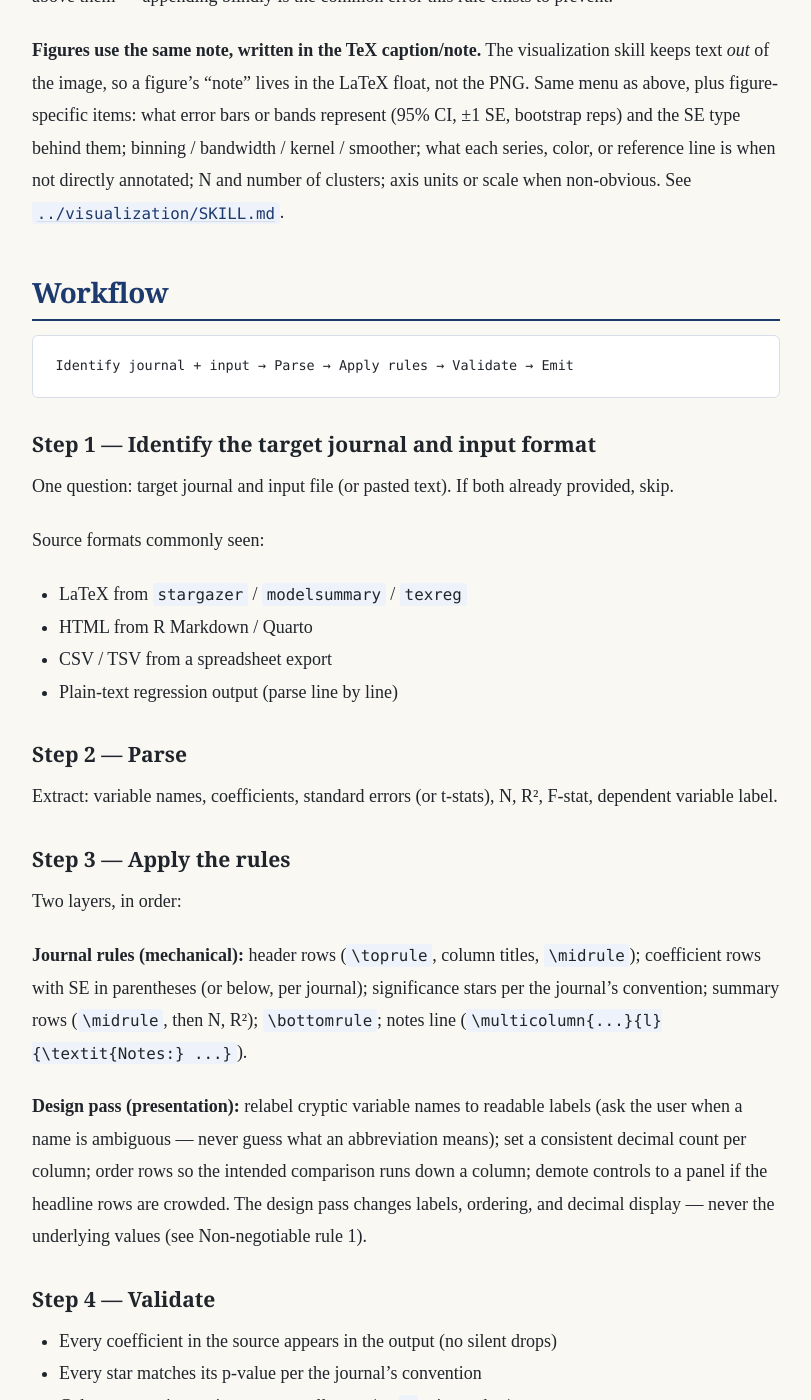
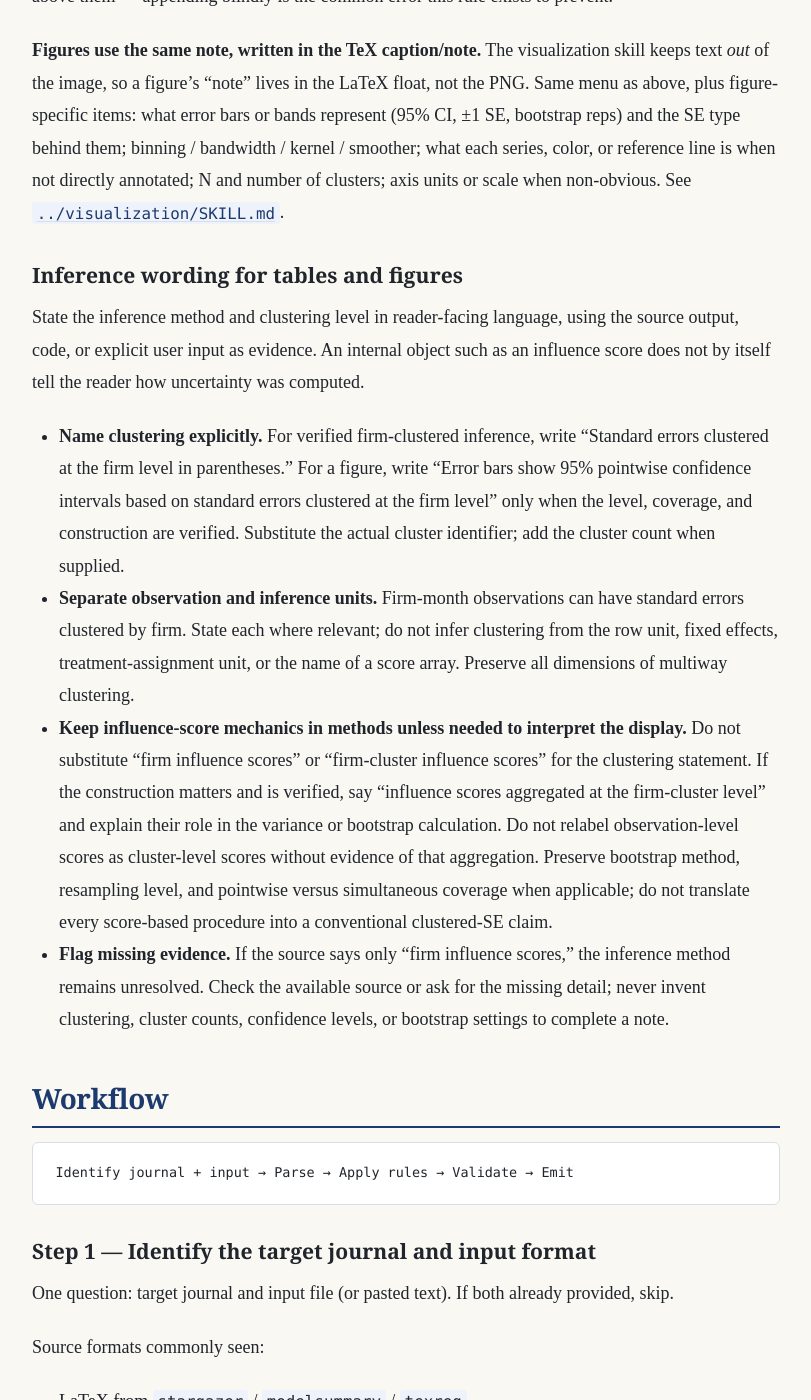
Before and after one commit to KaiGu2024/KaiGu2024.github.io, a Jekyll site: the page built from docs/skills/tables/SKILL.md, in a window 1280 px wide and 1400 px high, scrolled down 4094 px. Shown: the whole window, without its empty margins (234-1045 px from the left). Built offline with Jekyll 4.4.1, drawn with Linux system fonts in a browser that asks for light colours; some of the changed text lies outside the part shown.

Commit message:
clarify clustering language in table and figure notes

````diff
--- a/docs/skills/tables/SKILL.md
+++ b/docs/skills/tables/SKILL.md
@@ -76,6 +76,15 @@ So "add a note that the sample drops 2020" slots into **Scope/Specification near
 
 **Figures use the same note, written in the TeX caption/note.** The visualization skill keeps text *out* of the image, so a figure's "note" lives in the LaTeX float, not the PNG. Same menu as above, plus figure-specific items: what error bars or bands represent (95% CI, ±1 SE, bootstrap reps) and the SE type behind them; binning / bandwidth / kernel / smoother; what each series, color, or reference line is when not directly annotated; N and number of clusters; axis units or scale when non-obvious. See [`../visualization/SKILL.md`](../visualization/SKILL.md).
 
+### Inference wording for tables and figures
+
+State the inference method and clustering level in reader-facing language, using the source output, code, or explicit user input as evidence. An internal object such as an influence score does not by itself tell the reader how uncertainty was computed.
+
+- **Name clustering explicitly.** For verified firm-clustered inference, write "Standard errors clustered at the firm level in parentheses." For a figure, write "Error bars show 95% pointwise confidence intervals based on standard errors clustered at the firm level" only when the level, coverage, and construction are verified. Substitute the actual cluster identifier; add the cluster count when supplied.
+- **Separate observation and inference units.** Firm-month observations can have standard errors clustered by firm. State each where relevant; do not infer clustering from the row unit, fixed effects, treatment-assignment unit, or the name of a score array. Preserve all dimensions of multiway clustering.
+- **Keep influence-score mechanics in methods unless needed to interpret the display.** Do not substitute "firm influence scores" or "firm-cluster influence scores" for the clustering statement. If the construction matters and is verified, say "influence scores aggregated at the firm-cluster level" and explain their role in the variance or bootstrap calculation. Do not relabel observation-level scores as cluster-level scores without evidence of that aggregation. Preserve bootstrap method, resampling level, and pointwise versus simultaneous coverage when applicable; do not translate every score-based procedure into a conventional clustered-SE claim.
+- **Flag missing evidence.** If the source says only "firm influence scores," the inference method remains unresolved. Check the available source or ask for the missing detail; never invent clustering, cluster counts, confidence levels, or bootstrap settings to complete a note.
+
 ## Workflow
 
 ```
@@ -112,6 +121,7 @@ Two layers, in order:
 - Column count is consistent across all rows (no `&` mismatches)
 - N preserved exactly
 - Decimal count consistent within each column; no value silently re-rounded beyond the requested display precision
+- Inference notes match the source method and clustering dimensions; observation units and influence-score mechanics do not substitute for an explicit clustering statement
 
 If any check fails, **do not emit**; report the discrepancy and stop.
 
````
Also changed, not shown: docs/skills/visualization/SKILL.md (+3 -0 lines), docs/skills/visualization/references/annotations.md (+2 -0 lines).
